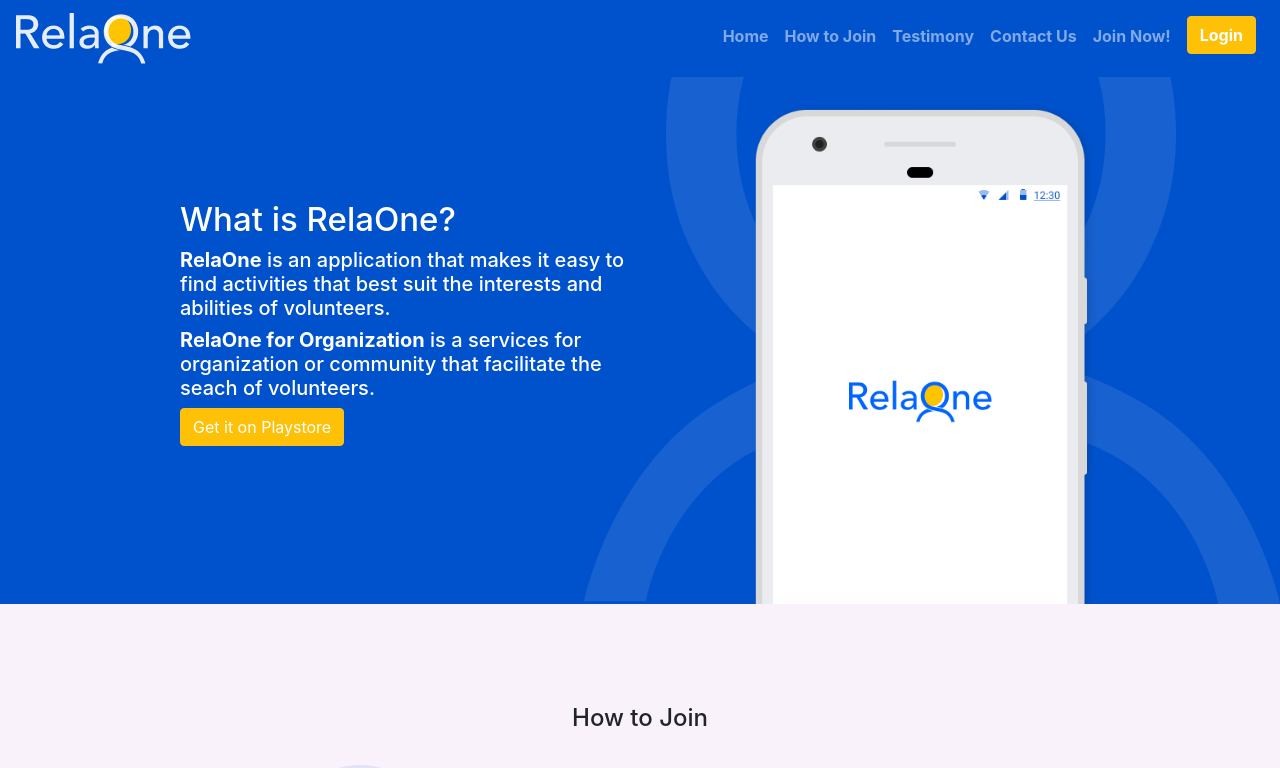
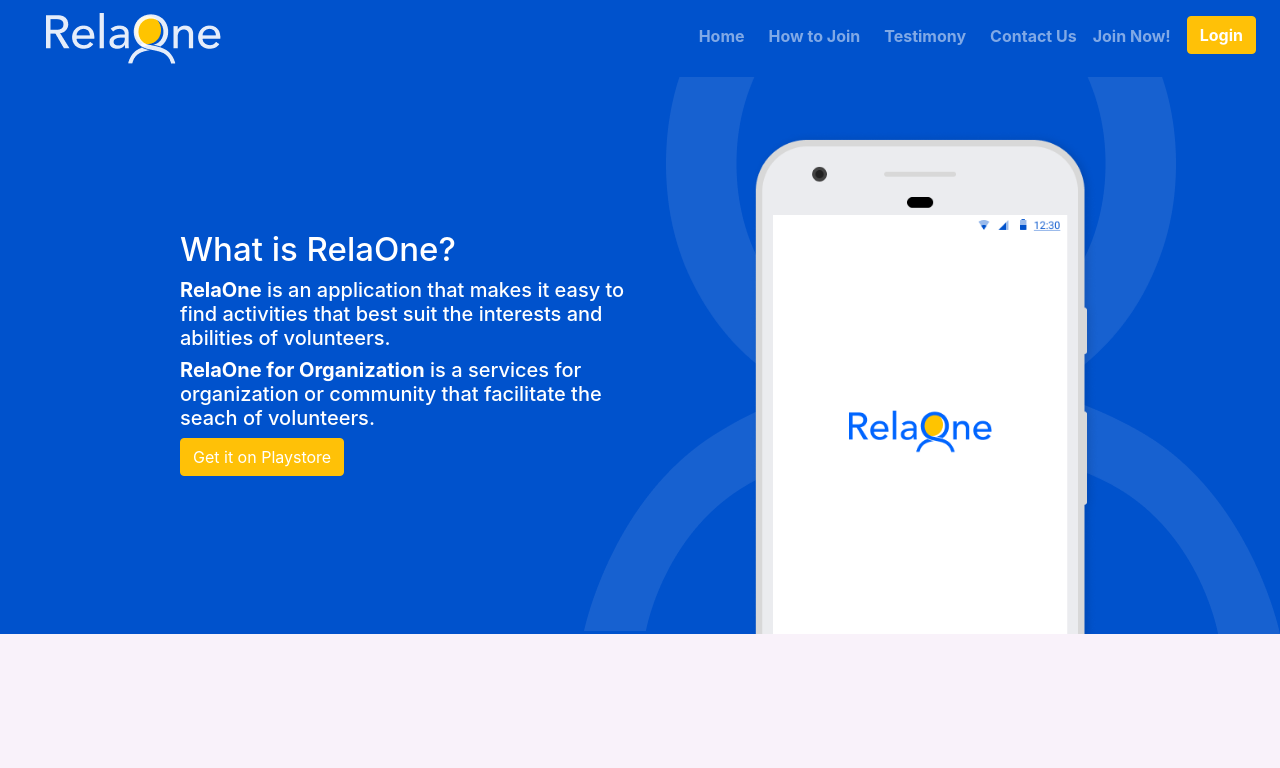
Before and after one commit to raymondleons/relaone, a React (Create React App) app: page / in a window 1280 px wide. Shown: the top 768 px of the page. Built offline with nearby package versions, Linux system fonts and the light colour scheme.

Commit message:
[Binar] - applying smooth scroll and styling

```diff
--- a/src/assets/css/_style.scss
+++ b/src/assets/css/_style.scss
@@ -102,13 +102,25 @@
     z-index: 9999;
 }
 
+.navbar-brand {
+    padding-left: 30px;
+}
+.navitem {
+    margin-left: 8px;
+    color: white;
+}
+
+.navitem:hover {
+    text-decoration: underline;
+}
+
 .login-button {
     margin-top: -8px;
     color: white;
 }
 
 .section {
-    padding-top: 100px;
+    padding-top: 150px;
 }
 
 .intro {
@@ -116,7 +128,7 @@
     background-image: url('../images/background.png');
     background-repeat: no-repeat;
     background-position: bottom right;
-    padding-top: 100px;
+    padding-top: 130px;
     color: white;
 }
 
@@ -138,7 +150,7 @@
 }
 
 .testimony {
-    padding-bottom: 75px;
+    padding-bottom: 150px;
     background-color: #F9F2FA;
 }
 
@@ -150,4 +162,5 @@
     background-size: cover;
     color: white;
     padding-bottom: 150px;
+    padding-top: 50px;
 }
--- a/src/components/ContactUs.js
+++ b/src/components/ContactUs.js
@@ -7,7 +7,7 @@
 class ContactUs extends Component {
   render() {
     return (
-      <div className="contact-us section" id="contact-us">
+      <div className="contact-us" id="contact-us" name="contact-us">
         <Container>
           <Row>
               <Col sm="0" md="3" lg="4"></Col>
--- a/src/components/Intro.js
+++ b/src/components/Intro.js
@@ -7,7 +7,7 @@
 class Intro extends Component {
   render() {
     return (
-      <div className="section intro" id="intro">
+      <div className="section intro" id="intro" name="intro">
           <Container>
             <Row>
                 <Col sm="0" md="1" lg="1"></Col>
--- a/src/layout/NavBar.js
+++ b/src/layout/NavBar.js
@@ -1,6 +1,7 @@
 import React, { Component } from 'react';
 import '../assets/css/_style.scss';
 import logo from '../assets/images/logo.png';
+import { Link, animateScroll as scroll } from "react-scroll";
 import {
     Collapse,
     Navbar,
@@ -30,21 +31,57 @@
         return (
         <div>
             <Navbar dark expand="md" className="navbar">
-            <NavbarBrand><img src={logo} alt="relaone logo"/></NavbarBrand>
+            <NavbarBrand className="navbar-brand"><img src={logo} alt="relaone logo"/></NavbarBrand>
             <NavbarToggler onClick={this.toggle}/>
             <Collapse isOpen={this.state.isOpen} navbar>
                 <Nav className="ml-auto" navbar>
-                <NavItem>
-                    <NavLink href="#intro">Home</NavLink>
+                <NavItem className="navitem">
+                    <NavLink>
+                        <Link
+                            activeClass="active"
+                            to="intro"
+                            spy={true}
+                            smooth={true}
+                            offset={-70}
+                            duration= {500}
+                        >Home</Link>
+                    </NavLink>
                 </NavItem>
-                <NavItem>
-                    <NavLink href="#how-to-join">How to Join</NavLink>
+                <NavItem className="navitem">
+                    <NavLink>
+                        <Link
+                            activeClass="active"
+                            to="how-to-join"
+                            spy={true}
+                            smooth={true}
+                            offset={-70}
+                            duration= {500}
+                        >How to Join</Link>
+                    </NavLink>
                 </NavItem>
-                <NavItem>
-                    <NavLink href="#testimony">Testimony</NavLink>
+                <NavItem className="navitem">
+                    <NavLink>
+                        <Link
+                            activeClass="active"
+                            to="testimony"
+                            spy={true}
+                            smooth={true}
+                            offset={-70}
+                            duration= {500}
+                        >Testimony</Link>
+                    </NavLink>
                 </NavItem>
-                <NavItem>
-                    <NavLink href="#contact-us">Contact Us</NavLink>
+                <NavItem className="navitem">
+                    <NavLink>
+                        <Link
+                            activeClass="active"
+                            to="contact-us"
+                            spy={true}
+                            smooth={true}
+                            offset={-70}
+                            duration= {500}
+                        >Contact Us</Link>
+                    </NavLink>
                 </NavItem>
                 <NavItem>
                     <NavLink>Join Now!</NavLink>
```
Also changed, not shown: src/pages/LandingPage.js (line endings or trailing spaces).
